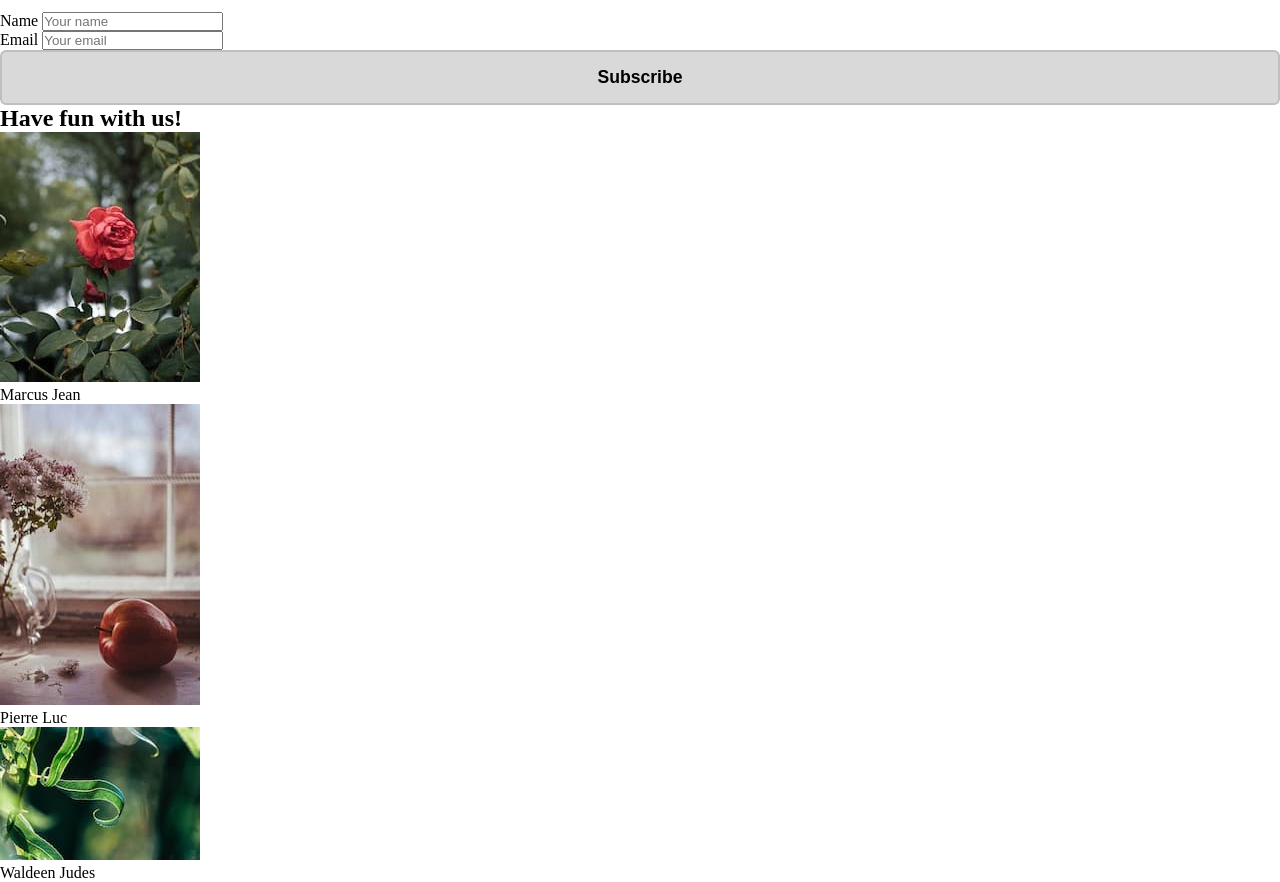
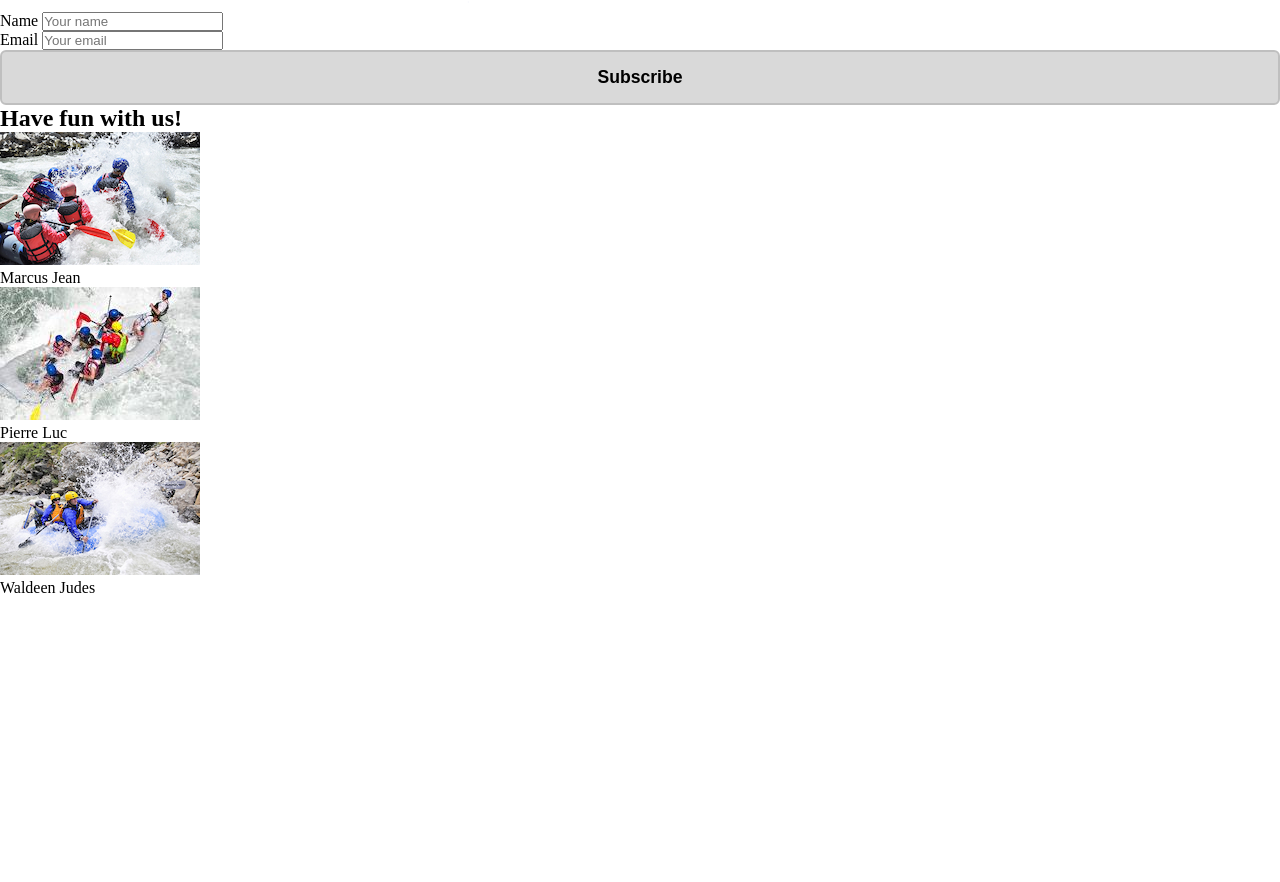
Before and after one commit to Samuelacadet/wdd130, a plain HTML site: page wwr/index.html in a window 1280 px wide. Shown: the part 720-1602 px from the top of the page. After the commit the page ends 1317 px from the top, so only its background shows below. Drawn offline with Linux system fonts and the light colour scheme.

Commit message:
imagehomepaage

```diff
--- a/wwr/index.html
+++ b/wwr/index.html
@@ -46,17 +46,17 @@
 
         <div class="employees">
             <figure>
-                <img src="images/employee1.jpg" alt="receptionnist">
+                <img src="images/homepage1.jpg" alt="receptionnist">
                 <figcaption>Marcus Jean</figcaption>
             </figure>
 
             <figure>
-                <img src="images/employee2.jpg" alt="guide">
+                <img src="images/homepage2.jpg" alt="guide">
                 <figcaption>Pierre Luc</figcaption>
             </figure>
 
             <figure>
-                <img src="images/employee3.jpg" alt="interpreter">
+                <img src="images/homepage3.jpg" alt="interpreter">
                 <figcaption>Waldeen Judes</figcaption>
             </figure>
         </div>
```
Also changed, not shown: wwr/images/homepage1.jpg (added), wwr/images/homepage2.jpg (added), wwr/images/homepage3.jpg (added).
